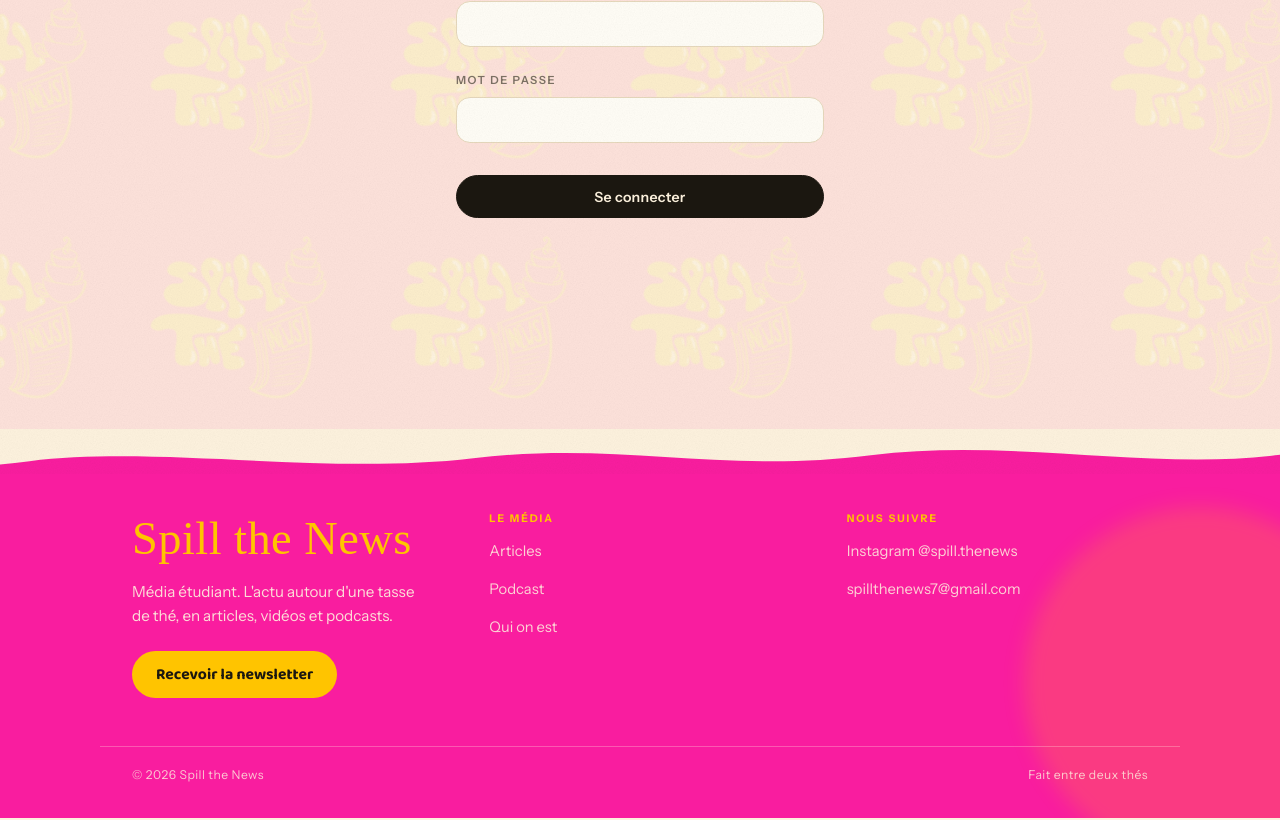
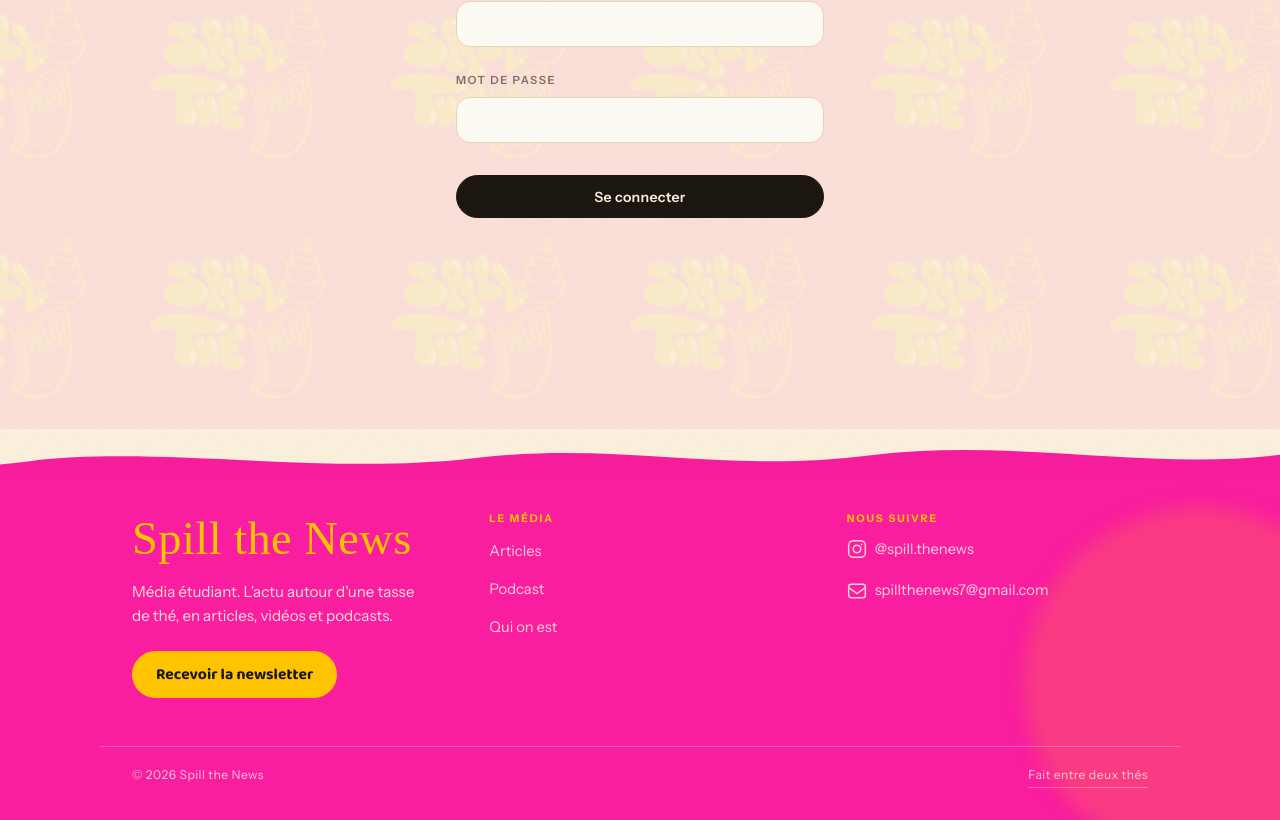
Before and after one commit to clement-rubin/Spill-the-News, a Next.js app: page /admin/login in a window 1280 px wide. Shown: the part 326-1146 px from the top of the page. Built offline with nearby package versions, Linux system fonts and the light colour scheme; a web font is replaced by a local one.

Commit message:
feat: enhance article detail page layout, update footer links, and improve newsletter subscription handling

```diff
--- /dev/null
+++ b/app/api/newsletter/route.ts
@@ -0,0 +1,34 @@
+import { NextResponse } from 'next/server'
+import { supabase } from '@/lib/supabase'
+
+// Supabase table required:
+//   CREATE TABLE newsletter_subscriptions (
+//     id uuid PRIMARY KEY DEFAULT gen_random_uuid(),
+//     email text UNIQUE NOT NULL,
+//     created_at timestamptz NOT NULL DEFAULT now()
+//   );
+
+export async function POST(request: Request) {
+  let email: string
+  try {
+    const body = await request.json()
+    email = (body.email ?? '').toString().trim().toLowerCase()
+  } catch {
+    return NextResponse.json({ error: 'Corps invalide' }, { status: 400 })
+  }
+
+  if (!email || !/^[^\s@]+@[^\s@]+\.[^\s@]+$/.test(email)) {
+    return NextResponse.json({ error: 'Email invalide' }, { status: 400 })
+  }
+
+  const { error } = await supabase
+    .from('newsletter_subscriptions')
+    .upsert({ email }, { onConflict: 'email' })
+
+  if (error) {
+    console.error('newsletter upsert:', error)
+    return NextResponse.json({ error: 'Erreur serveur' }, { status: 500 })
+  }
+
+  return NextResponse.json({ ok: true })
+}
--- a/app/articles/[slug]/page.tsx
+++ b/app/articles/[slug]/page.tsx
@@ -14,6 +14,7 @@ export default async function ArticleDetailPage({ params }: { params: { slug: st
   if (!article) notFound()
 
   return (
+    <div className="detail-page">
     <article className="detail">
       <Link href="/articles" className="detail-back">
         <span aria-hidden>←</span> Tous les articles
@@ -44,5 +45,6 @@ export default async function ArticleDetailPage({ params }: { params: { slug: st
       {/* marked.parse does not sanitize — safe only because article.body is admin-authored, not public input */}
       <div className="prose" dangerouslySetInnerHTML={{ __html: marked.parse(article.body) }} />
     </article>
+    </div>
   )
 }
--- a/app/globals.css
+++ b/app/globals.css
@@ -341,6 +341,30 @@ h3 { font-size: clamp(1.1rem, 1.6vw, 1.3rem); }
   opacity: 0.85;
 }
 
+.hero-kicker-row {
+  display: flex;
+  align-items: center;
+  gap: 0.55rem;
+  flex-wrap: wrap;
+}
+
+.hero-kicker-sep {
+  opacity: 0.5;
+}
+
+.hero-contact-link {
+  color: var(--yellow);
+  opacity: 0.85;
+  border-bottom: 1px solid rgba(255, 196, 0, 0.4);
+  padding-bottom: 1px;
+  transition: opacity 0.18s ease, border-color 0.18s ease;
+}
+
+.hero-contact-link:hover {
+  opacity: 1;
+  border-color: var(--yellow);
+}
+
 .hero h1 {
   margin-top: 1.5rem;
   /* The img is the only content, so collapse the line box around it —
@@ -385,7 +409,7 @@ h3 { font-size: clamp(1.1rem, 1.6vw, 1.3rem); }
   display: flex;
   flex-wrap: wrap;
   align-items: baseline;
-  gap: 0.6rem;
+  gap: 0.5rem 1.5rem;
 }
 
 .hero-foot .kicker { color: var(--yellow); opacity: 0.7; }
@@ -593,11 +617,17 @@ h3 { font-size: clamp(1.1rem, 1.6vw, 1.3rem); }
 
 /* ---------- detail ---------- */
 
+/* Full-viewport-width background blanket so the logo watermark and grain
+   don't leak around the reading column. */
+.detail-page {
+  background: #fffdf6;
+  min-height: 100vh;
+}
+
 .detail {
   max-width: 44rem;
   margin: 0 auto;
   padding: clamp(2.5rem, 5vw, 4rem) 2rem clamp(4rem, 8vw, 6rem);
-  background: var(--paper);
   position: relative;
   z-index: 1;
 }
@@ -794,6 +824,12 @@ h3 { font-size: clamp(1.1rem, 1.6vw, 1.3rem); }
 }
 
 .footer-col a:hover { opacity: 1; color: var(--yellow); }
+
+.footer-insta {
+  display: inline-flex;
+  align-items: center;
+  gap: 0.5rem;
+}
 
 .footer-cta {
   margin-top: 1.4rem;
@@ -810,6 +846,17 @@ h3 { font-size: clamp(1.1rem, 1.6vw, 1.3rem); }
 }
 
 .footer-cta:hover { background: var(--paper); color: var(--pink); }
+
+.footer-admin-link {
+  font-size: 0.76rem;
+  letter-spacing: 0.04em;
+  color: rgba(253, 242, 222, 0.8);
+  border-bottom: 1px solid rgba(253, 242, 222, 0.35);
+  padding-bottom: 1px;
+  transition: color 0.2s ease, border-color 0.2s ease;
+}
+
+.footer-admin-link:hover { color: var(--yellow); border-color: var(--yellow); }
 
 .footer-bottom {
   position: relative;
@@ -1606,6 +1653,13 @@ h3 { font-size: clamp(1.1rem, 1.6vw, 1.3rem); }
 }
 
 .nl-submit:hover { background: var(--ink); border-color: var(--ink); color: var(--yellow); }
+
+.nl-error {
+  margin-top: 0.65rem;
+  font-size: 0.82rem;
+  font-weight: 500;
+  color: var(--pink);
+}
 
 .nl-note {
   margin-top: 0.85rem;
--- a/app/page.tsx
+++ b/app/page.tsx
@@ -5,7 +5,7 @@ import { getEpisodes } from '@/lib/episodes'
 const TITLE = 'Spill the News'
 
 /** The domains we cover, stated once under the Articles rule. */
-const DOMAINS = ['Société', 'Politique', 'Culture', 'Environnement', 'Économie']
+const DOMAINS = ['Politique', 'Médias', 'Géopolitique', 'Économie', 'Culture', 'Littérature', 'Enjeux sociétaux']
 
 const dateFormat = new Intl.DateTimeFormat('fr-FR', {
   day: 'numeric',
--- a/components/Footer.tsx
+++ b/components/Footer.tsx
@@ -43,12 +43,25 @@ export default function Footer() {
                 href="https://instagram.com/spill.thenews"
                 target="_blank"
                 rel="noopener noreferrer"
+                className="footer-insta"
+                aria-label="Instagram @spill.thenews"
               >
-                Instagram @spill.thenews
+                <svg width="20" height="20" viewBox="0 0 24 24" fill="none" aria-hidden>
+                  <rect x="2" y="2" width="20" height="20" rx="5.5" stroke="currentColor" strokeWidth="1.8"/>
+                  <circle cx="12" cy="12" r="4.5" stroke="currentColor" strokeWidth="1.8"/>
+                  <circle cx="17.5" cy="6.5" r="1" fill="currentColor"/>
+                </svg>
+                @spill.thenews
               </a>
             </li>
             <li>
-              <a href="mailto:spillthenews7@gmail.com">spillthenews7@gmail.com</a>
+              <a href="mailto:spillthenews7@gmail.com" className="footer-insta">
+                <svg width="20" height="20" viewBox="0 0 24 24" fill="none" aria-hidden>
+                  <rect x="2" y="4" width="20" height="16" rx="3" stroke="currentColor" strokeWidth="1.8"/>
+                  <path d="M2 8l10 7 10-7" stroke="currentColor" strokeWidth="1.8" strokeLinecap="round"/>
+                </svg>
+                spillthenews7@gmail.com
+              </a>
             </li>
           </ul>
         </div>
@@ -56,7 +69,7 @@ export default function Footer() {
 
       <div className="footer-bottom">
         <span>© {new Date().getFullYear()} Spill the News</span>
-        <span>Fait entre deux thés</span>
+        <Link href="/admin" className="footer-admin-link">Fait entre deux thés</Link>
       </div>
     </footer>
   )
--- a/components/Newsletter.tsx
+++ b/components/Newsletter.tsx
@@ -29,6 +29,8 @@ export default function Newsletter() {
   const [open, setOpen] = useState(false)
   const [email, setEmail] = useState('')
   const [sent, setSent] = useState(false)
+  const [submitting, setSubmitting] = useState(false)
+  const [submitError, setSubmitError] = useState(false)
   const closeRef = useRef<HTMLButtonElement>(null)
 
   const dismiss = useCallback(() => {
@@ -118,9 +120,23 @@ export default function Newsletter() {
             <>
               <form
                 className="nl-form"
-                onSubmit={(event) => {
+                onSubmit={async (event) => {
                   event.preventDefault()
-                  setSent(true)
+                  setSubmitting(true)
+                  setSubmitError(false)
+                  try {
+                    const res = await fetch('/api/newsletter', {
+                      method: 'POST',
+                      headers: { 'Content-Type': 'application/json' },
+                      body: JSON.stringify({ email }),
+                    })
+                    if (!res.ok) throw new Error()
+                    setSent(true)
+                  } catch {
+                    setSubmitError(true)
+                  } finally {
+                    setSubmitting(false)
+                  }
                 }}
               >
                 <input
@@ -132,8 +148,13 @@ export default function Newsletter() {
                   placeholder="ton@email.fr"
                   aria-label="Adresse e-mail"
                 />
-                <button type="submit" className="nl-submit">Je m&apos;abonne</button>
+                <button type="submit" className="nl-submit" disabled={submitting}>
+                  {submitting ? '…' : "Je m'abonne"}
+                </button>
               </form>
+              {submitError && (
+                <p className="nl-error">Une erreur s&apos;est produite, réessaie.</p>
+              )}
               <p className="nl-note">Zéro spam, désabonnement en un clic.</p>
             </>
           )}
--- a/components/admin/ArticleForm.tsx
+++ b/components/admin/ArticleForm.tsx
@@ -50,7 +50,7 @@ export default function ArticleForm({ action, article }: Props) {
           id="category"
           name="category"
           className="input"
-          placeholder="Édito, Culture, Société…"
+          placeholder="Politique, Médias, Géopolitique, Économie, Culture, Littérature, Enjeux sociétaux"
           defaultValue={article?.category}
           required
         />
```
